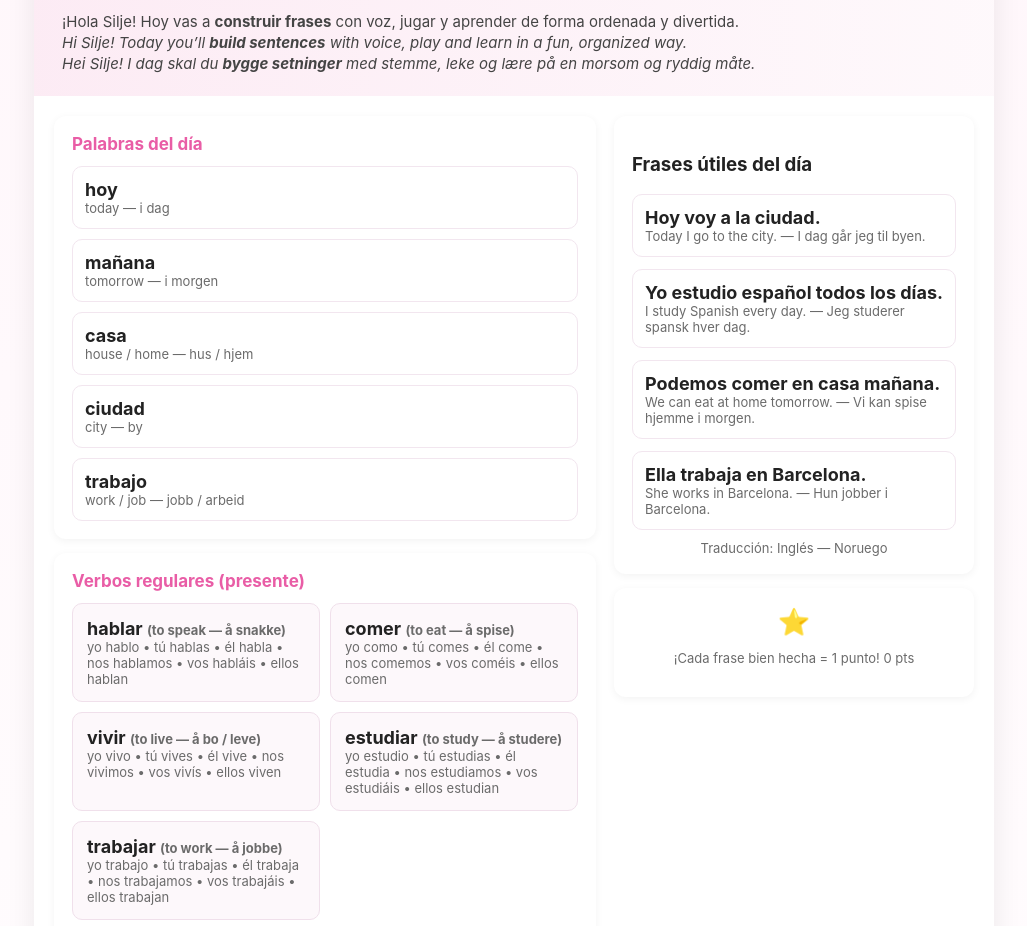
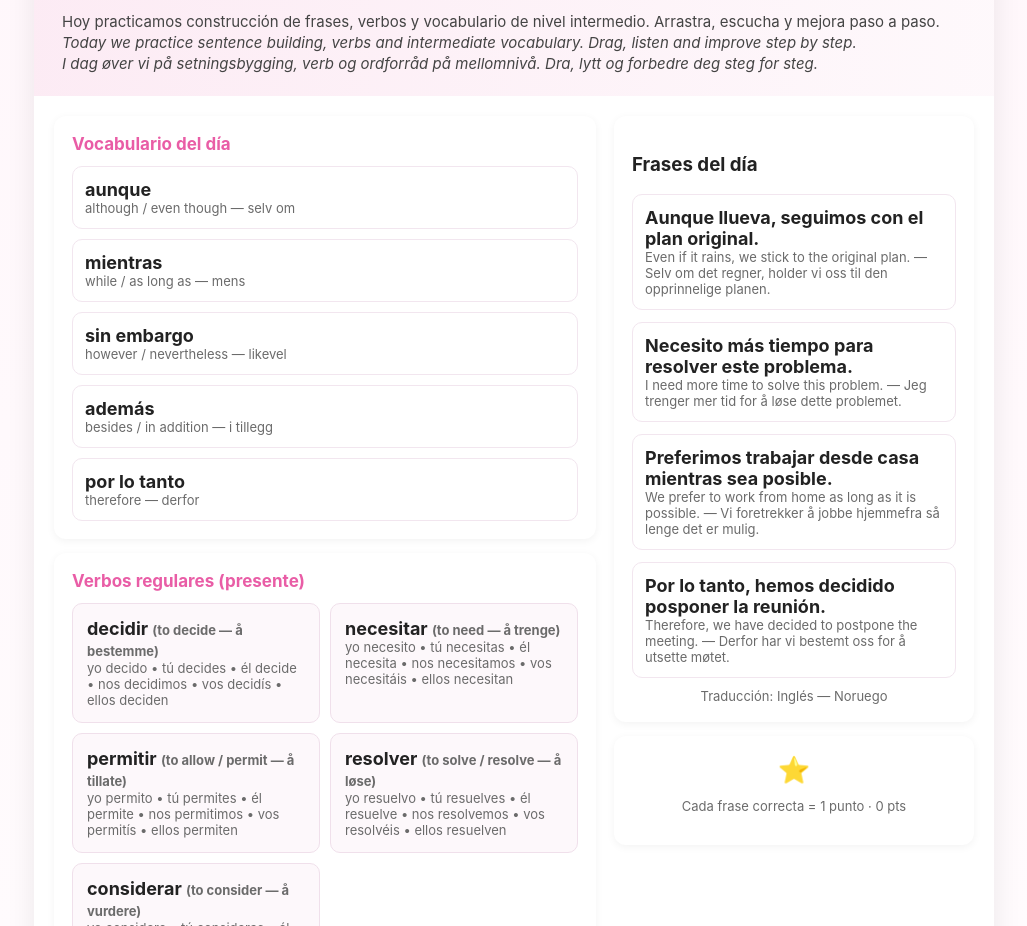
Before and after one commit to mohamed476/dental, a website: page scr/index.html in a window 1280 px wide. Shown: the part 80-1006 px from the top of the page, without its empty margins (126-1153 px from the left). Drawn offline with Linux system fonts and the light colour scheme.

Commit message:
index.html

```diff
--- a/scr/index.html
+++ b/scr/index.html
@@ -48,17 +48,17 @@
 <body>
   <div class="wrap">
     <header>
-      <h1>Curso del día — ¡Construye y Gana!</h1>
+      <h1>Curso del día — Nivel intermedio</h1>
       <div class="date" id="todayDate"></div>
-      <p class="motivation">¡Hola Silje! Hoy vas a <strong>construir frases</strong> con voz, jugar y aprender de forma ordenada y divertida.<br>
-      <em>Hi Silje! Today you’ll <strong>build sentences</strong> with voice, play and learn in a fun, organized way.</em><br>
-      <em>Hei Silje! I dag skal du <strong>bygge setninger</strong> med stemme, leke og lære på en morsom og ryddig måte.</em></p>
+      <p class="motivation">Hoy practicamos construcción de frases, verbos y vocabulario de nivel intermedio. Arrastra, escucha y mejora paso a paso.<br>
+      <em>Today we practice sentence building, verbs and intermediate vocabulary. Drag, listen and improve step by step.</em><br>
+      <em>I dag øver vi på setningsbygging, verb og ordforråd på mellomnivå. Dra, lytt og forbedre deg steg for steg.</em></p>
     </header>
     <div class="grid">
       <div>
         <!-- PALABRAS -->
         <div class="card">
-          <h3 class="section-title">Palabras del día</h3>
+          <h3 class="section-title">Vocabulario del día</h3>
           <div class="list" id="words"></div>
         </div>
         <!-- VERBOS REGULARES -->
@@ -75,7 +75,7 @@
         <div class="card">
           <h3 class="section-title">Juego: ¡Forma la frase!</h3>
           <div class="game-area">
-            <p><strong>Arrastra las palabras en orden para formar la frase correcta.</strong></p>
+            <p><strong>Arrastra las palabras en el orden correcto para formar la frase.</strong></p>
             <div class="sentence-builder" id="wordPool"></div>
             <div class="drop-zone" id="dropZone"></div>
             <div class="result" id="result"></div>
@@ -90,18 +90,18 @@
       </div>
       <aside>
         <div class="card">
-          <h3>Frases útiles del día</h3>
+          <h3>Frases del día</h3>
           <div id="romance" style="display:flex;flex-direction:column;gap:12px"></div>
           <div style="margin-top:10px;text-align:center;font-size:13px;color:var(--muted)">Traducción: Inglés — Noruego</div>
         </div>
         <div class="card" style="text-align:center">
           <div class="heart">⭐</div>
-          <p class="small">¡Cada frase bien hecha = 1 punto! <span id="points">0</span> pts</p>
+          <p class="small">Cada frase correcta = 1 punto · <span id="points">0</span> pts</p>
         </div>
       </aside>
     </div>
     <footer>
-      <span>Hecho con cariño — aprende jugando, paso a paso.</span>
+      <span>Aprende jugando — nivel intermedio</span>
     </footer>
   </div>
   <canvas class="confetti" id="confetti"></canvas>
@@ -109,36 +109,36 @@
     // === FECHA ===
     document.getElementById('todayDate').textContent = new Date().toLocaleDateString('es-ES', {weekday:'long', day:'numeric', month:'long', year:'numeric'});
 
-    // === DATOS DEL DÍA (temática neutra: vida diaria y viaje) ===
+    // === DATOS DEL DÍA (nivel intermedio) ===
     const words = [
-      {es:'hoy', en:'today', no:'i dag'},
-      {es:'mañana', en:'tomorrow', no:'i morgen'},
-      {es:'casa', en:'house / home', no:'hus / hjem'},
-      {es:'ciudad', en:'city', no:'by'},
-      {es:'trabajo', en:'work / job', no:'jobb / arbeid'}
+      {es:'aunque', en:'although / even though', no:'selv om'},
+      {es:'mientras', en:'while / as long as', no:'mens'},
+      {es:'sin embargo', en:'however / nevertheless', no:'likevel'},
+      {es:'además', en:'besides / in addition', no:'i tillegg'},
+      {es:'por lo tanto', en:'therefore', no:'derfor'}
     ];
 
     const regulars = [
-      {inf:'hablar', en:'to speak', no:'å snakke', conj:{yo:'hablo',tu:'hablas',el:'habla',nos:'hablamos',vos:'habláis',ellos:'hablan'}},
-      {inf:'comer', en:'to eat', no:'å spise', conj:{yo:'como',tu:'comes',el:'come',nos:'comemos',vos:'coméis',ellos:'comen'}},
-      {inf:'vivir', en:'to live', no:'å bo / leve', conj:{yo:'vivo',tu:'vives',el:'vive',nos:'vivimos',vos:'vivís',ellos:'viven'}},
-      {inf:'estudiar', en:'to study', no:'å studere', conj:{yo:'estudio',tu:'estudias',el:'estudia',nos:'estudiamos',vos:'estudiáis',ellos:'estudian'}},
-      {inf:'trabajar', en:'to work', no:'å jobbe', conj:{yo:'trabajo',tu:'trabajas',el:'trabaja',nos:'trabajamos',vos:'trabajáis',ellos:'trabajan'}}
+      {inf:'decidir', en:'to decide', no:'å bestemme', conj:{yo:'decido',tu:'decides',el:'decide',nos:'decidimos',vos:'decidís',ellos:'deciden'}},
+      {inf:'necesitar', en:'to need', no:'å trenge', conj:{yo:'necesito',tu:'necesitas',el:'necesita',nos:'necesitamos',vos:'necesitáis',ellos:'necesitan'}},
+      {inf:'permitir', en:'to allow / permit', no:'å tillate', conj:{yo:'permito',tu:'permites',el:'permite',nos:'permitimos',vos:'permitís',ellos:'permiten'}},
+      {inf:'resolver', en:'to solve / resolve', no:'å løse', conj:{yo:'resuelvo',tu:'resuelves',el:'resuelve',nos:'resolvemos',vos:'resolvéis',ellos:'resuelven'}},
+      {inf:'considerar', en:'to consider', no:'å vurdere', conj:{yo:'considero',tu:'consideras',el:'considera',nos:'consideramos',vos:'consideráis',ellos:'consideran'}}
     ];
 
     const irregulars = [
-      {inf:'estar', en:'to be (state/location)', no:'å være (tilstand/sted)', conj:{yo:'estoy',tu:'estás',el:'está',nos:'estamos',vos:'estáis',ellos:'están'}},
-      {inf:'poder', en:'to be able / can', no:'å kunne', conj:{yo:'puedo',tu:'puedes',el:'puede',nos:'podemos',vos:'podéis',ellos:'pueden'}},
-      {inf:'saber', en:'to know (facts)', no:'å vite', conj:{yo:'sé',tu:'sabes',el:'sabe',nos:'sabemos',vos:'sabéis',ellos:'saben'}},
-      {inf:'tener', en:'to have', no:'å ha', conj:{yo:'tengo',tu:'tienes',el:'tiene',nos:'tenemos',vos:'tenéis',ellos:'tienen'}},
-      {inf:'ir', en:'to go', no:'å gå', conj:{yo:'voy',tu:'vas',el:'va',nos:'vamos',vos:'vais',ellos:'van'}}
+      {inf:'preferir', en:'to prefer', no:'å foretrekke', conj:{yo:'prefiero',tu:'prefieres',el:'prefiere',nos:'preferimos',vos:'preferís',ellos:'prefieren'}},
+      {inf:'conseguir', en:'to get / achieve', no:'å oppnå / få', conj:{yo:'consigo',tu:'consigues',el:'consigue',nos:'conseguimos',vos:'conseguís',ellos:'consiguen'}},
+      {inf:'seguir', en:'to continue / follow', no:'å fortsette / følge', conj:{yo:'sigo',tu:'sigues',el:'sigue',nos:'seguimos',vos:'seguís',ellos:'siguen'}},
+      {inf:'mantener', en:'to keep / maintain', no:'å opprettholde', conj:{yo:'mantengo',tu:'mantienes',el:'mantiene',nos:'mantenemos',vos:'mantenéis',ellos:'mantienen'}},
+      {inf:'proponer', en:'to propose / suggest', no:'å foreslå', conj:{yo:'propongo',tu:'propones',el:'propone',nos:'proponemos',vos:'proponéis',ellos:'proponen'}}
     ];
 
     const messages = [
-      {es:'Hoy voy a la ciudad.', en:'Today I go to the city.', no:'I dag går jeg til byen.'},
-      {es:'Yo estudio español todos los días.', en:'I study Spanish every day.', no:'Jeg studerer spansk hver dag.'},
-      {es:'Podemos comer en casa mañana.', en:'We can eat at home tomorrow.', no:'Vi kan spise hjemme i morgen.'},
-      {es:'Ella trabaja en Barcelona.', en:'She works in Barcelona.', no:'Hun jobber i Barcelona.'}
+      {es:'Aunque llueva, seguimos con el plan original.', en:'Even if it rains, we stick to the original plan.', no:'Selv om det regner, holder vi oss til den opprinnelige planen.'},
+      {es:'Necesito más tiempo para resolver este problema.', en:'I need more time to solve this problem.', no:'Jeg trenger mer tid for å løse dette problemet.'},
+      {es:'Preferimos trabajar desde casa mientras sea posible.', en:'We prefer to work from home as long as it is possible.', no:'Vi foretrekker å jobbe hjemmefra så lenge det er mulig.'},
+      {es:'Por lo tanto, hemos decidido posponer la reunión.', en:'Therefore, we have decided to postpone the meeting.', no:'Derfor har vi bestemt oss for å utsette møtet.'}
     ];
 
     // === RENDER ===
@@ -181,7 +181,7 @@
     renderVerbs('irregulars', irregulars);
     renderMessages();
 
-    // === JUEGO: CONSTRUCCIÓN DE FRASE ===
+    // === JUEGO ===
     let currentPhrase = null;
     let score = 0;
     let totalPhrases = messages.length;
@@ -236,7 +236,7 @@
       const built = Array.from(dropZone.children).map(c => c.textContent).join(' ').trim();
       const correct = currentPhrase.es;
       if (built === correct) {
-        result.textContent = '¡Perfecto!';
+        result.textContent = '¡Correcto!';
         result.style.color = 'var(--success)';
         score++;
         completed++;
@@ -244,7 +244,7 @@
         confettiBurst();
         setTimeout(loadNewPhrase, 1500);
       } else {
-        result.textContent = 'Inténtalo de nuevo...';
+        result.textContent = 'Inténtalo otra vez...';
         result.style.color = 'var(--danger)';
       }
     };
```
